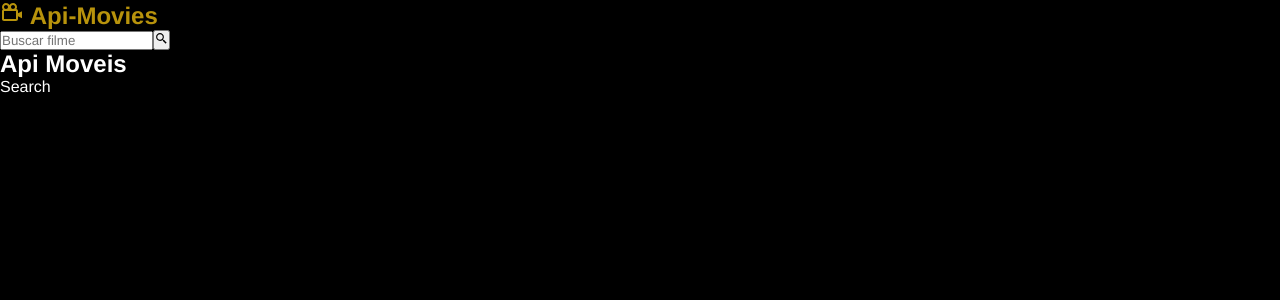
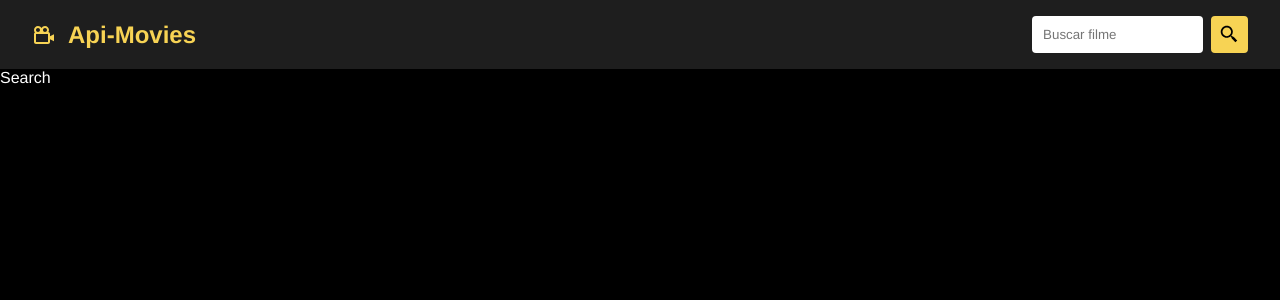
Before and after one commit to pedrocslucas/api-movies, a React (Vite) app: page /search in a window 1280 px wide. Shown: the top 300 px of the page. Built offline with nearby package versions, Linux system fonts and the light colour scheme.

Commit message:
adicionando a api no projeto

```diff
--- a/src/App.jsx
+++ b/src/App.jsx
@@ -7,7 +7,6 @@ function App() {
   return (
     <div className="App">
       <Navbar/>
-      <h2>Api Moveis</h2>
       <Outlet/>
     </div>
   )
--- /dev/null
+++ b/src/components/MovieCard.jsx
@@ -0,0 +1,25 @@
+import { Link } from "react-router-dom";
+
+import { FaStar } from "react-icons/fa";
+
+const imageUrl = import.meta.env.VITE_IMG;
+
+const MovieCard = ({ movie, showLink = true }) => {
+
+
+
+    return (
+        <div className="movie-card">
+            <img src={imageUrl + movie.poster_path} alt={movie.title} />
+            <h2>{movie.title}</h2>
+            <p>
+                <FaStar/> {movie.vote_average}
+            </p>
+            {showLink &&
+                <Link to={`/movie/${movie.id}`}>Detalhes</Link>
+            }
+        </div>
+    )
+}
+
+export default MovieCard
--- a/src/components/Navbar.jsx
+++ b/src/components/Navbar.jsx
@@ -1,5 +1,7 @@
 import { Link } from "react-router-dom";
 import { BiCameraMovie, BiSearchAlt2 } from "react-icons/bi";
+
+import '../styles/Navbar.css';
 
 const Navbar = () => {
     return (
--- a/src/pages/Home.jsx
+++ b/src/pages/Home.jsx
@@ -1,7 +1,41 @@
+import { useState, useEffect } from "react";
+import MovieCard from "../components/MovieCard";
+
+import "../styles/MovieGrid.css";
+
+const moviesURL = import.meta.env.VITE_API
+const apiKey = import.meta.env.VITE_API_KEY
+
 const Home = () => {
+
+    const [posterMovies, setPosterMovies] = useState([]);
+
+    const getPosterMovies = async (url) => {
+        const res = await fetch(url);
+        const data = await res.json();
+
+        setPosterMovies(data.results);
+    }
+
+    useEffect(() => {
+
+        const posterUrl = `${moviesURL}now_playing?${apiKey}`;
+
+        getPosterMovies(posterUrl);
+
+    }, [])
+
     return (
-        <div>
-            Home
+        <div className="container">
+            <h2 className="title">Em Cartaz</h2>
+            <div className="movies-container">
+                {posterMovies.length === 0 && <p>Carregando...</p>}
+
+                {posterMovies.length > 0 &&
+                    posterMovies.map((movie) =>
+                <MovieCard key={movie.id} movie={movie} />
+                )}
+            </div>
         </div>
     );
 }
--- a/src/pages/Search.jsx
+++ b/src/pages/Search.jsx
@@ -1,3 +1,5 @@
+import "../styles/MovieGrid.css";
+
 const Search = () => {
     return (
         <div>
--- /dev/null
+++ b/src/styles/MovieGrid.css
@@ -0,0 +1,59 @@
+.container .title {
+    color: white;
+    font-size: 2.5em;
+    text-align: center;
+    margin: 2em 0 1em;
+}
+
+.title .query-text {
+    color: #f7d354;
+}
+
+.movies-container {
+    display: flex;
+    flex-wrap: wrap;
+    justify-content: space-between;
+    padding: 2em;
+    max-width: 1200px;
+    margin: 0 auto;
+}
+
+.movies-container div {
+    width: 30%;
+    color: white;
+    margin-bottom: 2.5em;
+    display: flex;
+    flex-direction: column;
+    justify-content: space-between;
+    background-color: #111;
+    padding: 1em;
+}
+
+.movies-container div img {
+    max-width: 100%;
+}
+
+.movies-container div h2, .movies-container div img, .movies-container div p {
+    margin-bottom: 1em;
+}
+
+.movies-container div svg {
+    color: #f7d354;
+}
+
+.movies-container div a {
+    background-color: #f7d354;
+    border: 2px solid #f7d354;
+    border-radius: 4px;
+    color: black;
+    padding: 1em .5em;
+    align-items: center;
+    transition: .4s;
+    text-align: center;
+    font-weight: bold;
+}
+
+.movies-container div a:hover {
+    background-color: transparent;
+    color: #f7d354;
+}
--- /dev/null
+++ b/src/styles/Navbar.css
@@ -0,0 +1,42 @@
+#navbar {
+    display: flex;
+    justify-content: space-between;
+    align-items: center;
+    padding: 1em 2em;
+    background-color: rgb(30, 30, 30);
+}
+
+#navbar h2 a {
+    display: flex;
+    align-items: center;
+    gap: .5em;
+}
+
+#navbar form {
+    display: flex;
+    gap: .5em;
+}
+
+#navbar input {
+    padding: .2em .8em;
+    border-radius: 4px;
+    border: none;
+}
+
+#navbar form button {
+    background-color: #f7d354;
+    border: 2px solid #f7d354;
+    border-radius: 4px;
+    color: black;
+    padding: .3em;
+    font-size: 1.3em;
+    display: flex;
+    align-items: center;
+    cursor: pointer;
+    transition: .4s;
+}
+
+#navbar form button:hover {
+    background-color: transparent;
+    color: #f7d354;
+}
```
Also changed, not shown: 1 other file (tests, documents, lock files or other folders).
